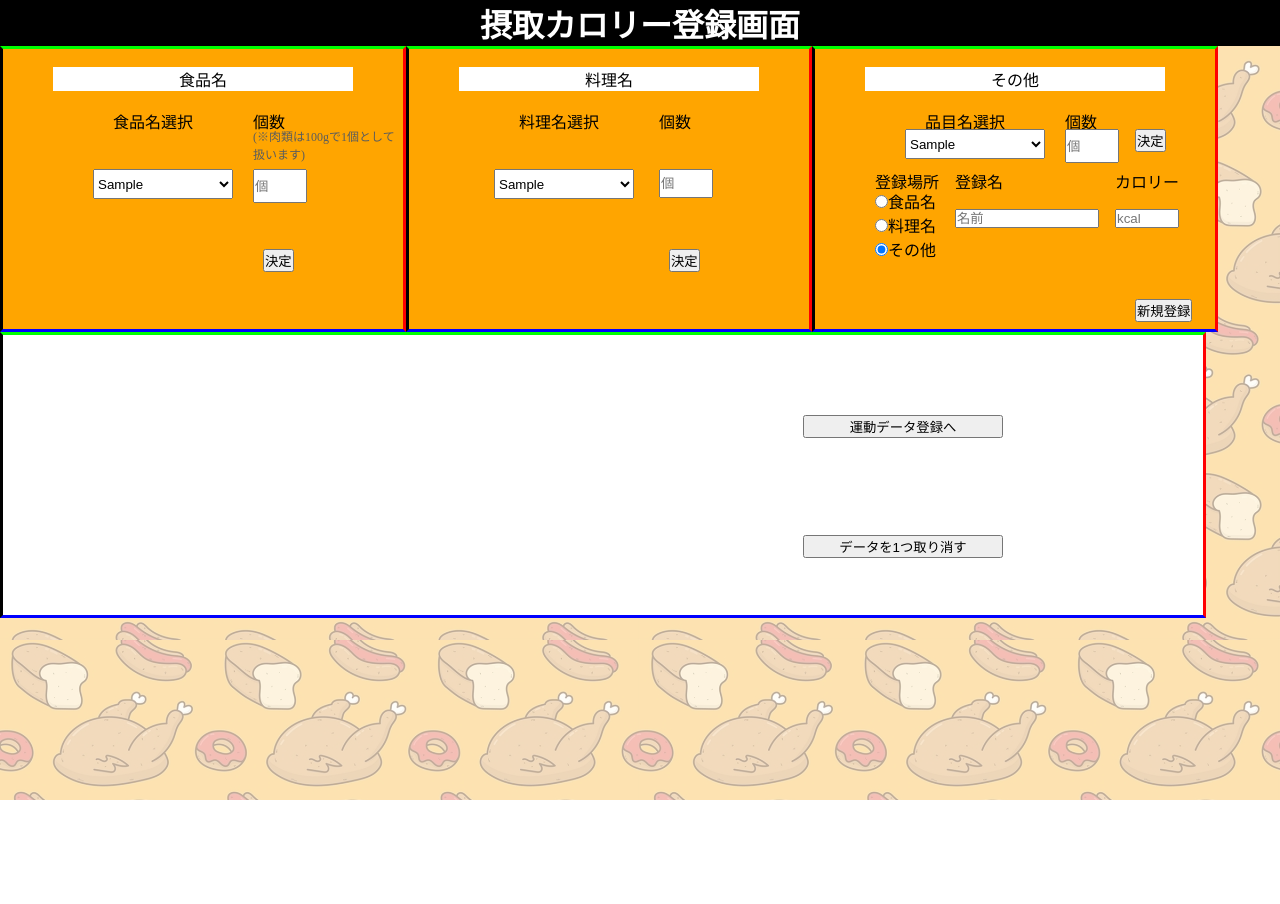
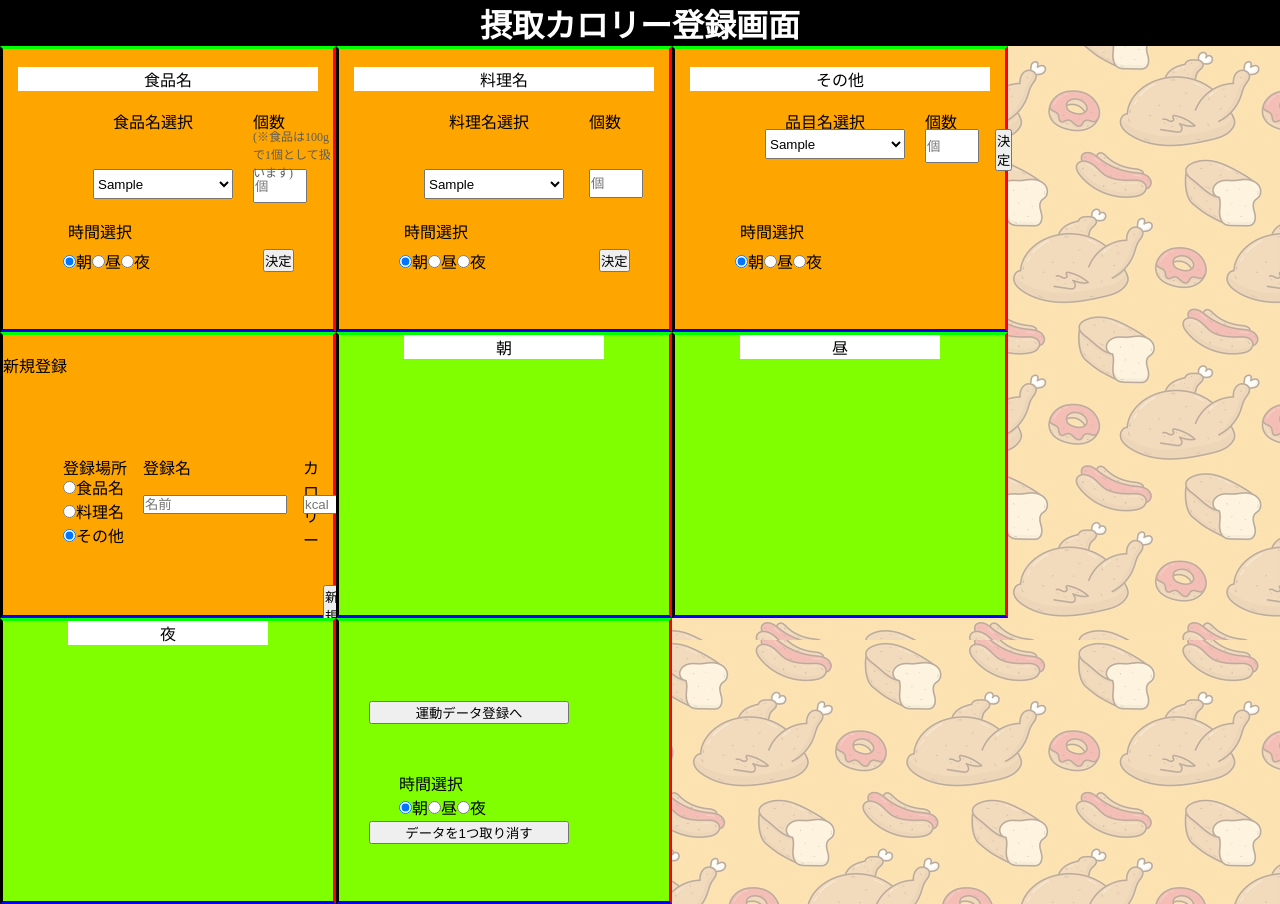
Before and after one commit to yasukun-0606/zawazawa, a PHP site: page /zawazawa/registnutrition.php in a window 1280 px wide. Before the commit the page ends 800 px from the top, so only its background shows below. Run offline with PHP 8.4, Linux system fonts and the light colour scheme; the visitor is signed in with stand-in values (Sample User, id 1); tables that the repository leaves empty or names only in its code hold one stand-in row (values such as "Sample post").

Commit message:
8/17　誕生日2日前
フォーマットと機能の実装をしました。動作確認前にデータベースのカラム追加をお願いします

```diff
--- a/nutorition/jumpsite.css
+++ b/nutorition/jumpsite.css
@@ -5,7 +5,7 @@
 .jumpexercise{
     position: absolute;
     top: 80px;
-    right: 200px;
+    right: 100px;
     width: 200px;
 
 }
--- a/nutorition/registdata.css
+++ b/nutorition/registdata.css
@@ -15,7 +15,7 @@
 .backbutton{
     position:absolute;
     top:200px;
-    left:800px;
+    right:100px;
     width: 200px;
 }
 .exebackbutton{
--- a/nutorition/registnutrition.php
+++ b/nutorition/registnutrition.php
@@ -110,7 +110,7 @@
 <br>
 <label for="name" class="MA_biglabel">  食品名  </label>
 <p><label for="name" class="MA_selectnamelabel">食品名選択</label> </p>
-
+<label for="name" class="tlabel">時間選択</label>
 
 
 <!-- 食品名のプルダウン作成 -->
@@ -131,12 +131,17 @@
   echo "</select>";
   echo "<input type='text' pattern='[\d.]*' title='数字かドットで入力してください' id='MA_num' name='MA_Num'placeholder='個'class='MA_numbox'>";
   echo "<button class='MA_registbutton'type='submit' name='MA_add' value='ボタン' onclick='MA_clickgo()'>決定</button>";
+  echo "<p class = tpos>";
+  echo "<input type='radio' name='t1' value='1' checked>朝";
+  echo "<input type='radio' name='t1' value='2' >昼";
+  echo "<input type='radio' name='t1' value='3' >夜";
+  echo "</p>";
   echo "</form>";
   ?>
 
 <form method="post">
 <p><label for="name"class="MA_numlabel">個数</label>
-<label for="name"class="MA_attention">(※肉類は100gで1個として扱います)</label>
+<label for="name"class="MA_attention">(※食品は100gで1個として扱います)</label>
 </p>
 
 </form>
@@ -154,6 +159,7 @@
 <p><label for="name" class="ME_selectnamelabel">料理名選択</label> </p>
 </p>
 <p><label for="name" class="ME_numlabel">個数</label>
+<label for="name" class="tlabel">時間選択</label>
 
 <!-- 料理名のプルダウン作成 -->
 <?php
@@ -170,7 +176,12 @@
   echo "</select>";
   echo "<input type='text' pattern='[\d.]*' title='数字かドットで入力してください' id='ME_num' name='ME_Num'placeholder='個'class='ME_numbox'>";
   echo "<button class='ME_registbutton'type='submit' name='ME_add' value='ボタン' onclick='ME_clickgo()'>決定</button>";
-  echo "</form>";
+  echo "<p class = tpos>";
+  echo "<input type='radio' name='t2' value='1' checked>朝";
+  echo "<input type='radio' name='t2' value='2'>昼";
+  echo "<input type='radio' name='t2' value='3'>夜";
+  echo "</p>";
+  echo "</form>"
 
 ?>
 
@@ -187,10 +198,9 @@
 
 <label for="name" class="OT_biglabel">  その他  </label>
 <p><label for="name" class="OT_selectnamelabel">品目名選択</label> </p>
-<label for="name" class="OT_label1">登録場所</label>
-<label for="name" class="OT_label2">登録名</label>
-<label for="name" class="OT_label3">カロリー</label>
 <label for='name' class='OT_numlabel'>個数</label>
+
+<label for="name" class="tlabel">時間選択</label>
 
 
 <?php
@@ -210,13 +220,27 @@
   echo "</select>";
   echo "<input type='text' pattern='[\d.]*' title='数字かドットで入力してください' id='OT_dnum' name='OT_Num'placeholder='個'class='OT_numbox'>";
   echo "<button class='OT_registbutton'type='submit' name='OT_add' value='ボタン' onclick='OT_clickgo()'>決定</button>";
+  echo "<p class = tpos>";
+  echo "<input type='radio' name='t3' value='1' checked>朝";
+  echo "<input type='radio' name='t3' value='2'>昼";
+  echo "<input type='radio' name='t3' value='3'>夜";
+  echo "</p>";
   echo "</form>";
   ?>
+</div>
+<!-- 新規登録のブロック -->
+<div style="float:left;"class="inputformat">
+<br>
+
+<label for="name" class="NE_biglabel">新規登録</label>
+<label for="name" class="OT_label2">登録名</label>
+<label for="name" class="OT_label3">カロリー</label>
+<label for="name" class="OT_label1">登録場所</label>
 
 <form method="post">
 <p class = OT_ppos>
-<input type="radio" name="OT_radio" value="1" checked>食品名<br>
-<input type="radio" name="OT_radio" value="2" checked>料理名<br>
+<input type="radio" name="OT_radio" value="1" >食品名<br>
+<input type="radio" name="OT_radio" value="2" >料理名<br>
 <input type="radio" name="OT_radio" value="3" checked>その他<br>
 </p>
 <input id="OT_registname"type="text" name="OT_name" class="OT_box1"placeholder="名前">
@@ -233,6 +257,7 @@
 	if(isset($_POST['MA_add'])){//押されたのが食品名のとき
 		if(($_POST['MA_Num']!="")&&($_POST['MA_Name'])!=""){//個数と名前の空白チェック
 			$checkradio=1;//id
+			$time=$_POST['t1'];
 			$checkname=$_POST['MA_Name'];//名前
 			$checknum=$_POST['MA_Num'];//個数
 			$sql="select * from materials where materials = ?";
@@ -242,6 +267,7 @@
 	else if(isset($_POST['ME_add'])){//押されたのが料理名のとき
 		if(($_POST['ME_Num']!="")&&($_POST['ME_Name'])!=""){//個数と名前の空白チェック
 			$checkradio=2;//id
+			$time=$_POST['t2'];
 	    	$checkname=$_POST['ME_Name'];//名前
 	    	$checknum=$_POST['ME_Num'];//個数
 			$sql="select * from dishes where dishes = ? ";
@@ -251,6 +277,7 @@
 	else if(isset($_POST['OT_add'])){//押されたのがその他のとき
 		if(($_POST['OT_Num']!="")&&($_POST['OT_Name'])!=""){//個数と名前の空白チェック
 			$checkradio=3;//id
+			$time=$_POST['t3'];
 	    	$checkname=$_POST['OT_Name'];//名前
 	    	$checknum=$_POST['OT_Num'];//個数
 			$sql="select * from foods where foods = ? ";
@@ -264,9 +291,9 @@
 		$resultkcal=$hit['calories']*$checknum;//総カロリー
 		//ここから重複チェック
 		$repeat=false;
-		$sql="SELECT * FROM nutritionreg_table WHERE UserID = ? AND Date = ? AND DetaName = ? limit 1";//重複チェッククエリ
+		$sql="SELECT * FROM nutritionreg_table WHERE UserID = ? AND Date = ? AND DetaName = ? AND Time_Zone = ? limit 1";//重複チェッククエリ
 		$stmt = $pdo -> prepare($sql);
-		$stmt->execute([$_id,$ymd,$checkname]);
+		$stmt->execute([$_id,$ymd,$checkname,$time]);
 		$result = $stmt->fetch(PDO::FETCH_ASSOC);
 		if($result > 0){//重複が見つかればフラグを建てる
 			$repeat=true;
@@ -274,9 +301,9 @@
 		//ここまで
 
 	if($repeat==false){//重複データがなければ
-		$sql="INSERT INTO nutritionreg_table(UserID,Date,DetaName,Calorie,Items) VALUE(?,?,?,?,?)";//データの挿入
+		$sql="INSERT INTO nutritionreg_table(UserID,Date,DetaName,Calorie,Items,Time_Zone) VALUE(?,?,?,?,?,?)";//データの挿入
 		$stmt = $pdo -> prepare($sql);
-		$stmt->execute([$_id,$ymd,$checkname,$resultkcal,$checknum]);
+		$stmt->execute([$_id,$ymd,$checkname,$resultkcal,$checknum,$time]);
 
 	}
 }
@@ -290,9 +317,10 @@
 	if(empty($_POST['back'])){	 //念のため
 	}
 	else{
-		$sql="DELETE FROM nutritionreg_table WHERE UserID = ? AND Date = ? ORDER BY Number DESC LIMIT 1";//　最新レコードを降順で一番上に持ってきて上から1行削除
+		$button=$_POST['del'];
+		$sql="DELETE FROM nutritionreg_table WHERE UserID = ? AND Date = ? and Time_Zone = ? ORDER BY Number DESC LIMIT 1";//　最新レコードを降順で一番上に持ってきて上から1行削除
 		$stmt = $pdo -> prepare($sql);
-		$stmt->execute([$_id,$ymd]);
+		$stmt->execute([$_id,$ymd,$button]);
 		$result = $stmt->fetch(PDO::FETCH_ASSOC);
 	}
 }
@@ -301,9 +329,12 @@
 
 
 <?php
-			echo "<div style='float:left;'class='displayformat'>";
+/*************朝の登録カロリー**************/
+			echo "<div style='float:left;'class='tinputformat'>";
+			echo "<label for='name' class='tbiglabel'>朝</label>";
+			echo "<br>";
 			//データベースから該当カラムのデータを抽出
-			$sql="select * from nutritionreg_table where UserID = ? and Date = ?";//データベースの値取得
+			$sql="select * from nutritionreg_table where UserID = ? and Date = ? and Time_Zone = 1";//データベースの値取得
 			$stmt = $pdo -> prepare($sql);
 			$stmt->execute([$_id,$ymd]);
 
@@ -316,7 +347,57 @@
 			echo $kcal=$res['Calorie'];
 			echo "kcal<br/>";
 		 }
+		 echo "</div>";
+
+/*************昼の登録カロリー**************/
+echo "<div style='float:left;'class='tinputformat'>";
+echo "<label for='name' class='tbiglabel'>昼</label>";
+echo "<br>";
+//データベースから該当カラムのデータを抽出
+$sql="select * from nutritionreg_table where UserID = ? and Date = ? and Time_Zone = 2";//データベースの値取得
+$stmt = $pdo -> prepare($sql);
+$stmt->execute([$_id,$ymd]);
+
+while($res=$stmt->fetch(PDO::FETCH_ASSOC)){
+//料理名×個数＝総カロリー　の形式で表示
+echo $name=$res['DetaName'];//
+echo "×";
+echo $num=$res['Items'];
+echo "個＝";
+echo $kcal=$res['Calorie'];
+echo "kcal<br/>";
+}
+echo "</div>";
+/*************夜**************/
+echo "<div style='float:left;'class='tinputformat'>";
+echo "<label for='name' class='tbiglabel'>夜</label>";
+echo "<br>";
+//データベースから該当カラムのデータを抽出
+$sql="select * from nutritionreg_table where UserID = ? and Date = ? and Time_Zone = 3";//データベースの値取得
+$stmt = $pdo -> prepare($sql);
+$stmt->execute([$_id,$ymd]);
+
+while($res=$stmt->fetch(PDO::FETCH_ASSOC)){
+//料理名×個数＝総カロリー　の形式で表示
+echo $name=$res['DetaName'];//
+echo "×";
+echo $num=$res['Items'];
+echo "個＝";
+echo $kcal=$res['Calorie'];
+echo "kcal<br/>";
+}
+echo "</div>";
+
+
+echo "<div style='float:left;'class='tinputformat'>";
 echo "<form action='registnutrition.php' method='post'>";
+//朝昼夜の消すデータをラジオボタンで選択する
+echo "<p class = dpos>";
+echo "<label for='name'>時間選択</label><br>";
+echo "<input type='radio' name='del' value='1' checked>朝";
+echo "<input type='radio' name='del' value='2'>昼";
+echo "<input type='radio' name='del' value='3'>夜";
+echo "</p>";
 echo "<input type='submit' class='backbutton' name='back' value='データを1つ取り消す' onclick='clickback()'><br>";
 echo "</form>";
 echo "<form action='registexercise.php' method='post'>";
@@ -325,4 +406,9 @@
 echo "</div>";
 
 ?>
+
+
+
+
+
 </html>
--- a/nutorition/styleform.css
+++ b/nutorition/styleform.css
@@ -31,15 +31,25 @@
     top:235px;
     width:800px;
     height:280px;
-    background:white;
+    background:chartreuse/*grey*/;
     position: relative ;
 }
 .inputformat{
+    display: inline-block;
     border-style:solid;
     border-color: #00ff00 #ff0000 #0000ff #000000;
-    width:400px;
+    width:330px;
     height:280px;
-    background:orange;
+    background:orange;/*orange*/
+    position:relative;
+}
+.tinputformat{
+    display: inline-block;
+    border-style:solid;
+    border-color: #00ff00 #ff0000 #0000ff #000000;
+    width:330px;
+    height:280px;
+    background:chartreuse;
     position:relative;
 }
 .inputformatexe{
@@ -51,3 +61,36 @@
     background:orange;
     position:relative;
 }
+.selecttime{
+    border-style:solid;
+    border-color: #00ff00 #ff0000 #0000ff #000000;
+    left:0px;
+    width:1350px;
+    height:20px;
+    background:rgb(230, 173, 119);
+    position:relative;
+}
+.tpos{
+    position:absolute;
+    top:200px;
+    left:60px;
+}
+.dpos{
+    position:absolute;
+    top:150px;
+    left:60px;
+}
+
+.tlabel{
+    position:absolute;
+    top:170px;
+    left:65px;
+  }
+  .tbiglabel{
+    display:block;
+    text-align: center;
+    width:200px;
+    background:white;
+    margin: 0 auto;
+
+  }
```
Lines whose indentation alone changed are shown as unchanged.
